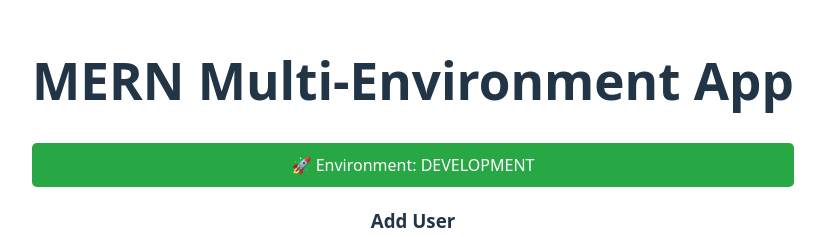
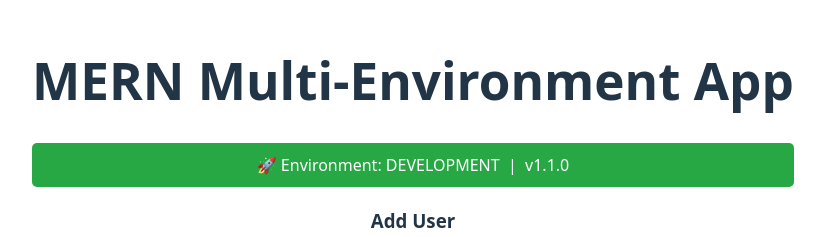
Before and after one commit to SiddheshJadhav1234/MultiEnv, a React app in the folder frontend/: page / in a window 1280 px wide. Shown: the part 201-438 px from the top of the page, without its empty margins (227-1052 px from the left). Built offline with nearby package versions, Linux system fonts and the light colour scheme; no server answers; the HTML template or start-up script is replaced by a standard one.

Commit message:
fix: listen on dev branch; add version badge v1.1.0

```diff
--- a/frontend/src/App.jsx
+++ b/frontend/src/App.jsx
@@ -3,6 +3,7 @@ import './App.css'
 
 const API_BASE_URL = process.env.API_BASE_URL || 'http://localhost:5000/api';
 const NODE_ENV = process.env.NODE_ENV || 'development';
+const APP_VERSION = '1.1.0';
 
 function App() {
   const [health, setHealth] = useState(null);
@@ -65,7 +66,7 @@ function App() {
         borderRadius: '5px',
         margin: '20px 0'
       }}>
-        🚀 Environment: {NODE_ENV.toUpperCase()}
+        🚀 Environment: {NODE_ENV.toUpperCase()} &nbsp;|&nbsp; v{APP_VERSION}
       </div>
 
       {health && (
```
